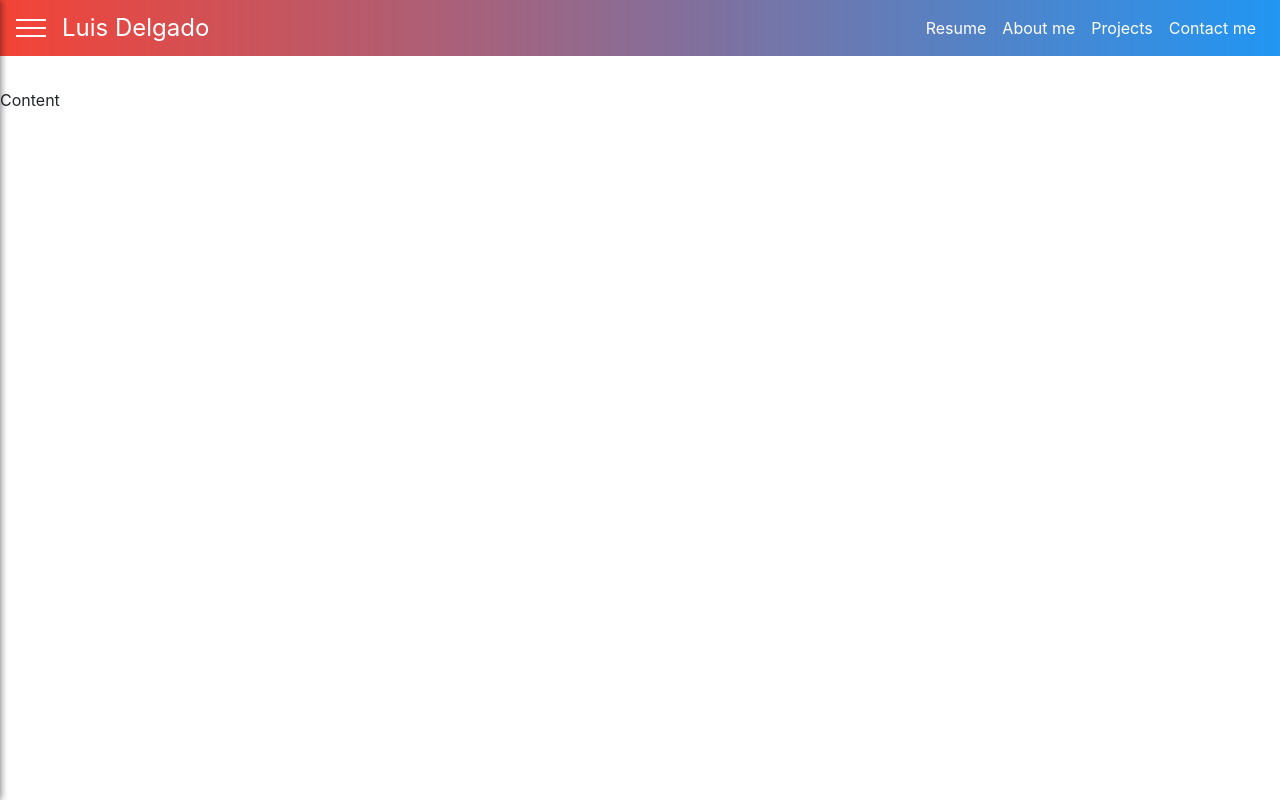
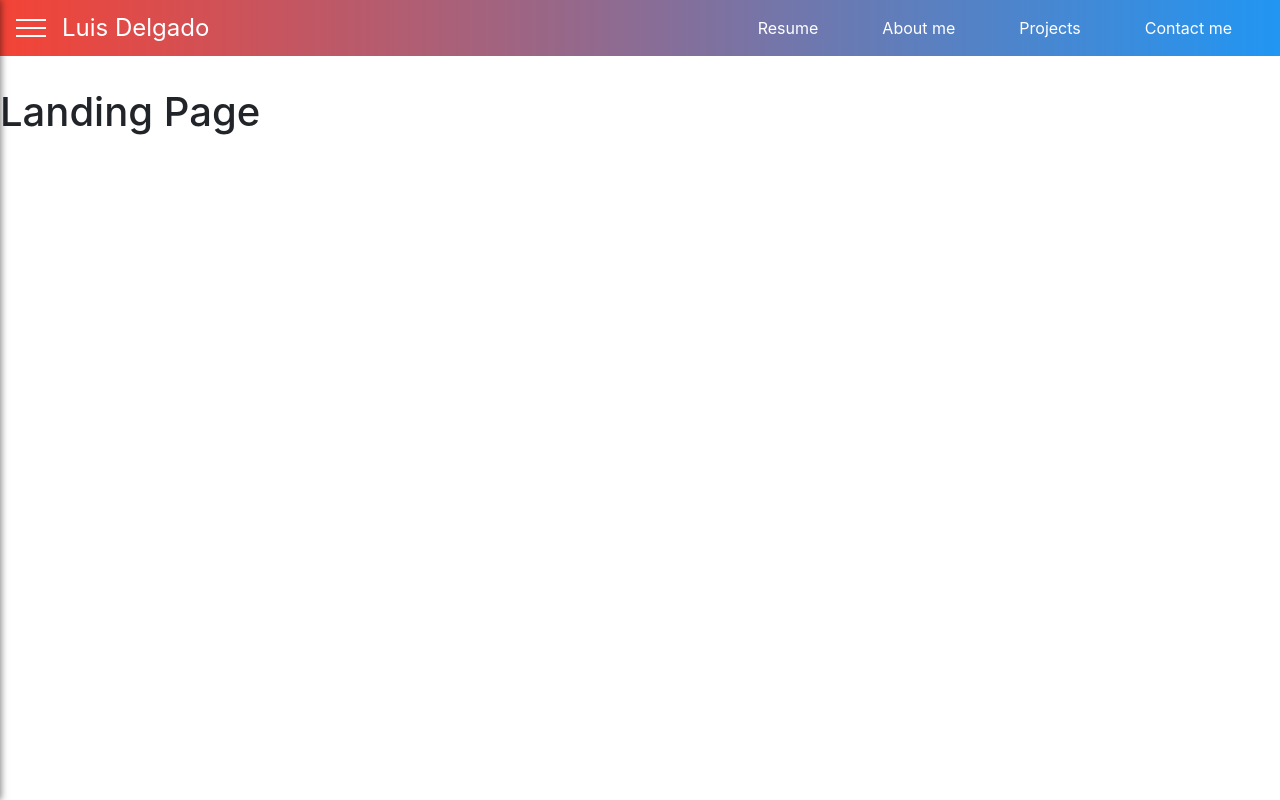
Before and after one commit to relief12/Luis-Delgado-Portfolio, a React (Create React App) app in the folder portfolio/: page / in a window 1280 px wide. Built offline with nearby package versions, Linux system fonts and the light colour scheme.

Commit message:
Landing page added as main

```diff
--- a/portfolio/src/App.js
+++ b/portfolio/src/App.js
@@ -33,9 +33,7 @@ import BackDrop from './Components/BackDrop';
        <SideDrawer show={this.state.sideDrawerOpen}/>;
       {backdrop}
 
-       <main style={{marginTop:'64px'}}>
-         <p>Content</p>
-       </main>
+       <MainPage />
       </div>
       );
     }
--- a/portfolio/src/Components/Toolbar.css
+++ b/portfolio/src/Components/Toolbar.css
@@ -37,7 +37,7 @@
 }
 
 .toolbar_navigation-items li {
-    padding: 0 0.5rem;
+    padding: 0 2rem;
 }
 
 .toolbar_navigation-items a {
--- a/portfolio/src/Components/Toolbar.js
+++ b/portfolio/src/Components/Toolbar.js
@@ -16,16 +16,16 @@ const Toolbar = props => (
       <div className="toolbar_navigation-items">
         <ul>
           <li>
-            <a href="/">Resume</a>
+            <a href="/resume">Resume</a>
           </li>
           <li>
-            <a href="/">About me</a>
+            <a href="/aboutme">About me</a>
           </li>
           <li>
-            <a href="/">Projects</a>
+            <a href="/projects">Projects</a>
           </li>
           <li>
-            <a href="/">Contact me</a>
+            <a href="/contact">Contact me</a>
           </li>
         </ul>
       </div>
--- a/portfolio/src/Pages/LandingPage.js
+++ b/portfolio/src/Pages/LandingPage.js
@@ -3,7 +3,7 @@ import React, { Component } from 'react';
 class LandingPage extends  Component{
     render(){
         return(
-            <div><h1>Landing Page</h1></div>
+            <div style={{marginTop:'64px'}}><h1>Landing Page</h1></div>
         )
 
 
```
